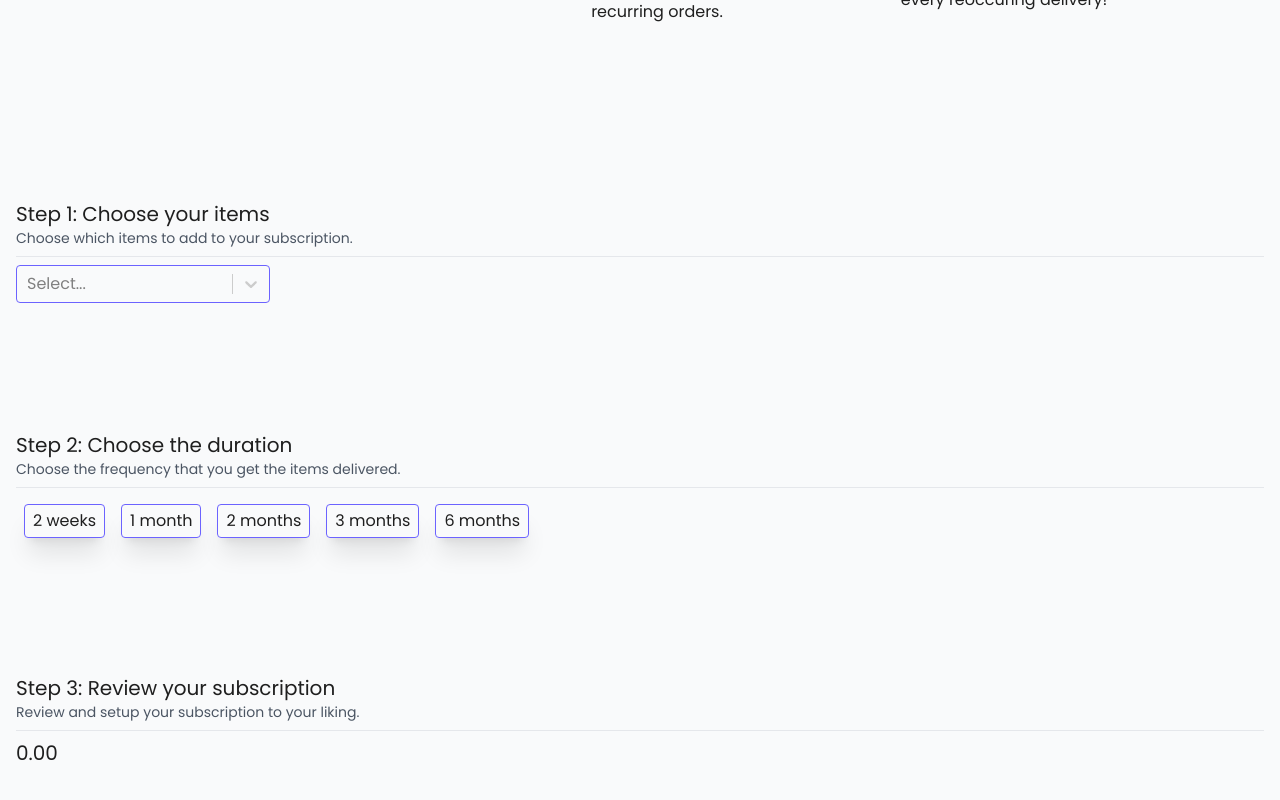
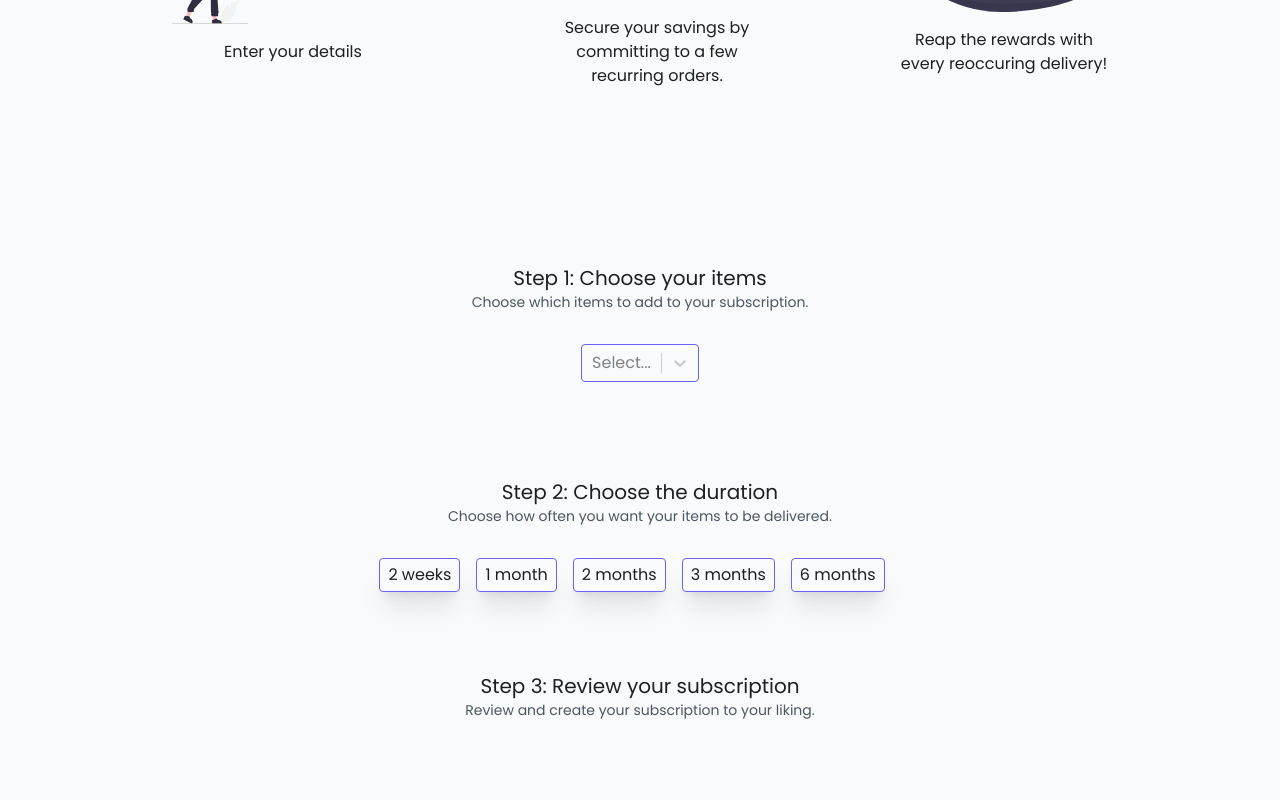
Before and after one commit to jum-w/Cat-Shop, a Next.js app: page /membership in a window 1280 px wide. Shown: the part 1260-2060 px from the top of the page. Built offline with nearby package versions, Linux system fonts and the light colour scheme.

Commit message:
finish membership page

```diff
--- a/components/DurationButton.tsx
+++ b/components/DurationButton.tsx
@@ -19,8 +19,8 @@ export default function DurationButton({ time }: ButtonProps) {
     }, [frequency])
 
     return (
-        <div className={`border border-blue1 w-max px-2 py-1 rounded shadow-xl hover:bg-blue2 hover:text-gray-50 duration-150 m-2 ${highlight ? "bg-blue2 text-white" : ""}`}>
-            <button onClick={handleDuration}>{time}</button>
+        <div className={`border border-blue1 w-max px-2 py-1 rounded shadow-xl hover:bg-blue2 hover:text-gray-50 duration-150 mr-4 mb-4 ${highlight ? "bg-blue2 text-white" : ""}`} onClick={handleDuration}>
+            <button>{time}</button>
         </div>
     )
 }
--- a/components/DurationStep.tsx
+++ b/components/DurationStep.tsx
@@ -1,14 +1,13 @@
-import React from 'react'
 import DurationButton from './DurationButton'
 
 export default function DurationStep() {
     return (
-        <div className="my-32 text-xl mx-4">
-            <div className="">
+        <div className="my-16 text-xl mx-4 flex justify-center items-center flex-col">
+            <div className="flex flex-col text-center mb-8">
                 <h1>Step 2: Choose the duration</h1>
-                <h2 className="text-sm text-gray-600">Choose the frequency that you get the items delivered.</h2>
-                <hr className="my-2" />
+                <h2 className="text-sm text-gray-600">Choose how often you want your items to be delivered.</h2>
             </div>
+            <div className="flex flex-col">
                 <div className="flex flex-wrap justify-center sm:justify-start text-base">
                     <DurationButton time='2 weeks' />
                     <DurationButton time='1 month' />
@@ -17,5 +16,6 @@ export default function DurationStep() {
                     <DurationButton time='6 months' />
                 </div>
             </div>
+        </div>
     )
 }
--- a/components/ItemStep.tsx
+++ b/components/ItemStep.tsx
@@ -11,13 +11,12 @@ export default function ItemStep() {
     const options = products.map((val) => ({ value: val.name, label: val.name, id: val.id }))
 
     return (
-        <div className="my-32 text-xl mx-4">
-            <div className="">
+        <div className="mt-32 text-xl mx-4 flex justify-center items-center flex-col">
+            <div className="flex flex-col text-center mb-8">
                 <h1>Step 1: Choose your items</h1>
                 <h2 className="text-sm text-gray-600">Choose which items to add to your subscription.</h2>
-                <hr className="my-2" />
             </div>
-            <div className="flex justify-between md:text-base md:flex-row flex-col items-center text-sm">
+            <div className="flex md:text-base flex-col items-center text-sm">
                 {/* <select className="bg-gray-100 border h-10 border-blue2 md:w-1/4 w-full md:w-64 px-2 py-2 rounded hover:border-blue-600">
                     <option value="">Select</option>
                     {products.map((val) => {
@@ -38,12 +37,12 @@ export default function ItemStep() {
                             backgroundColor: '#f3f4f6'
                         }
                     }),
-                }} className="md:w-1/4 w-full md:w-64 rounded" onChange={(val) => { if (val) addToSub(val.id) }} />
-                <div className="w-full lg:w-3/4 flex flex-col lg:flex-row md:flex-wrap md:ml-16 items-center md:mt-0 mt-8">
+                }} className="w-full rounded" onChange={(val) => { if (val) addToSub(val.id) }} />
+                <div className="flex flex-col md:flex-wrap items-center mt-8">
                     {products.map((val) => {
                         if (subItems[val.id])
                             return (
-                                <div className="border rounded border-blue2 h-10 flex justify-between p-2 mt-2 w-full md:w-96 mb-2 sm:mx-2 shadow-lg" key={val.id}>
+                                <div className="border rounded border-blue2 h-10 flex justify-between p-2 mt-2 w-full md:w-96 mb-2 shadow-lg" key={val.id}>
                                     <h1 className="w-2/3">{val.name}</h1>
                                     <div className="flex w-1/5">
                                         <button className="hover:text-gray-400 duration-150 w-8 text-center" onClick={() => { removeFromSub(val.id) }}>-</button>
--- a/components/MembershipInfo.tsx
+++ b/components/MembershipInfo.tsx
@@ -21,7 +21,7 @@ const ImageInfo = ({ image, desc }: ImageInfoProps) => {
 
 export default function MembershipInfo() {
     return (
-        <div className=" text-5xl mx-4" id="membership">
+        <div className="my-16 text-5xl mx-4" id="membership">
             <div className="text-center font-bold mb-12">
                 <h1>How it works</h1>
             </div>
--- a/components/Navbar.tsx
+++ b/components/Navbar.tsx
@@ -11,7 +11,6 @@ export default function Home() {
             <div className="flex justify-center items-center mr-8">
                 <Link href="/shop" className="px-4 hover:text-blue1 duration-150">Shop</Link>
                 <Link href="/membership" className="px-4 hover:text-blue1 duration-150">Membership</Link>
-                <Link href="/about" className="px-4 hover:text-blue1 duration-150">About</Link>
             </div>
         </div>
     )
--- a/components/SummaryStep.tsx
+++ b/components/SummaryStep.tsx
@@ -1,23 +1,48 @@
 import { ShopContext } from '@/context/ShopContext'
 import React, { useContext } from 'react'
-import products from './ProductInfo'
+import { FontAwesomeIcon } from '@fortawesome/react-fontawesome'
+import { faShoppingCart } from '@fortawesome/free-solid-svg-icons'
 
 export default function SummaryStep() {
     const { subItems, frequency, totalSubPrice } = useContext<any>(ShopContext)
 
     return (
-        <div className="my-32 text-xl mx-4">
-            <div className="">
+        <div className="mb-32 mx-4 text-xl flex justify-center items-center flex-col">
+            <div className="flex flex-col text-center mb-8">
                 <h1>Step 3: Review your subscription</h1>
-                <h2 className="text-sm text-gray-600">Review and setup your subscription to your liking.</h2>
-                <hr className="my-2" />
+                <h2 className="text-sm text-gray-600">Review and create your subscription to your liking.</h2>
             </div>
-            <div className="">
-                {frequency}
-            </div>
-            <div className="">
-                {totalSubPrice.toFixed(2)}
-            </div>
-        </div>
+            {totalSubPrice > 0 && frequency && subItems ?
+                (
+                    <div className="flex flex-col text-base">
+                        <div className="text-center">
+                            <div className="my-3">
+                                You have chosen to get your items delivered every <span className="border-b border-blue2">{frequency}.</span>
+                            </div>
+                            <div className="">
+                                The price of all your items is <span className="border-b border-blue2">£{totalSubPrice.toFixed(2)}.</span>
+                            </div>
+                        </div>
+                        <hr className='my-8' />
+                        <div className="text-center">
+                            <div className="my-3">
+                                After every <span className="border-b border-blue2">{frequency}</span> you will receive <span className="border-b border-blue2">5%</span> | <span className="border-b border-blue2">10%</span> | <span className="border-b border-blue2">15%</span>.
+                            </div>
+                            <div className="">
+                                The price of your next <span className="border-b border-blue2">month</span> | <span className="border-b border-blue2">3 months</span> | <span className="border-b border-blue2">6 months</span> will be <span className="border-b border-blue2">£{(totalSubPrice - (totalSubPrice / 10)).toFixed(2)}</span> | <span className="border-b border-blue2">£{(totalSubPrice - ((totalSubPrice / 100) * 15)).toFixed(2)}</span> | <span className="border-b border-blue2">£{(totalSubPrice - (totalSubPrice / 5)).toFixed(2)}</span>.
+                            </div>
+                        </div>
+                    </div>
+                ) : (
+                    <></>
+                )
+            }
+            {
+                totalSubPrice > 0 && frequency && subItems &&
+                <div className="flex text-gray-50 mt-8 justify-center xl:justify-start">
+                    <button className="bg-black px-6 py-3 rounded-2xl hover:bg-gray-700 duration-150 text-base"><FontAwesomeIcon icon={faShoppingCart} className="mr-3" />Checkout</button>
+                </div>
+            }
+        </div >
     )
 }
--- a/context/ShopContext.tsx
+++ b/context/ShopContext.tsx
@@ -49,7 +49,7 @@ export const ShopContextProvider = (props: any) => {
 
     const deleteFromSub = (itemId: number) => {
         setSubItems((prev: any) => ({ ...prev, [itemId]: prev[itemId] - prev[itemId] }))
-        setTotalSubPrice(totalSubPrice - totalSubPrice)
+        setTotalSubPrice(totalSubPrice - ProductInfo[itemId - 1].price * subItems[itemId])
     }
 
     const setFreq = (duration: string) => {
--- a/pages/index.tsx
+++ b/pages/index.tsx
@@ -11,7 +11,7 @@ export default function Home() {
       <Navbar />
       <div className="flex flex-col justify-center items-center text-center mt-16">
         <Image src={cat} alt="picture of cat" className="mb-16 mx-4" height={192} />
-        <h1 className="lg:w-1/3 text-5xl font-bold text-shadow">The <span className="text-blue1">Purrfect</span> Place for your Furry Friends.</h1>
+        <h1 className="lg:w-1/3 text-5xl font-bold text-shadow mx-4">The <span className="text-blue1">Purrfect</span> Place for your Furry Friends.</h1>
         <h2 className="mt-4 text-gray-600 text-xl mx-4">Your Cat's Happiness is Our Priority - Shop Our Collection.</h2>
         <Link href="/shop" className="mt-6 py-2 px-4 bg-blue1 hover:bg-blue2 duration-150 rounded-lg shadow-lg items-center flex text-gray-50 mb-8">Discover More <FontAwesomeIcon icon={faArrowRight} className="ml-3" /></Link>
       </div>
--- a/pages/membership.tsx
+++ b/pages/membership.tsx
@@ -6,7 +6,6 @@ import DurationStep from "@/components/DurationStep";
 import MembershipInfo from "@/components/MembershipInfo";
 import { Link } from "react-scroll"
 import SummaryStep from "@/components/SummaryStep";
-
 
 export default function Membership() {
     return (
--- a/pages/shop.tsx
+++ b/pages/shop.tsx
@@ -43,7 +43,7 @@ export default function Shop() {
                 <div className="mx-5">
                     <button className="w-32 border border-blue1 mb-1 rounded hover:bg-gray-100 duration-150" onClick={() => { setDropDownVisible(!dropDownVisible) }}>Filter <FontAwesomeIcon icon={faCaretDown} className={`ml-2 duration-150 ${dropDownVisible ? "rotate-90" : ""}`} /></button>
                     {dropDownVisible && (
-                        <div className="fixed shadow bg-gray-50 rounded p-3 w-32">
+                        <div className="absolute shadow bg-gray-50 rounded p-3 w-32">
                             <ul>
                                 {filter.map((type, index) => (
                                     <li key={index}>
```
Lines whose indentation alone changed are shown as unchanged.
